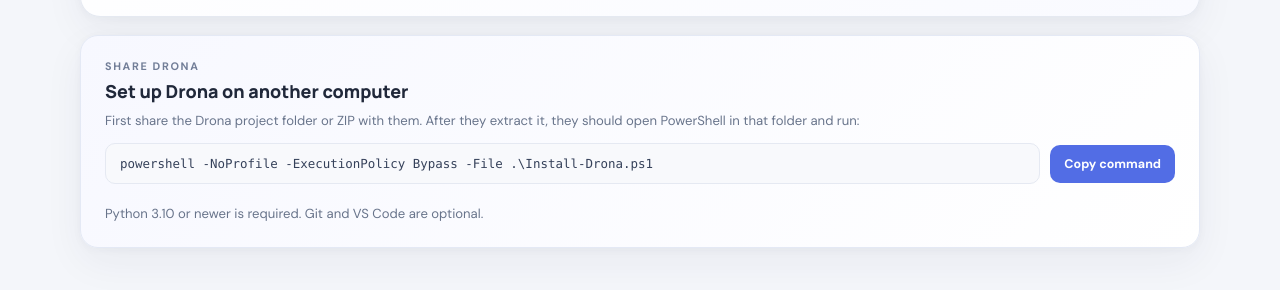
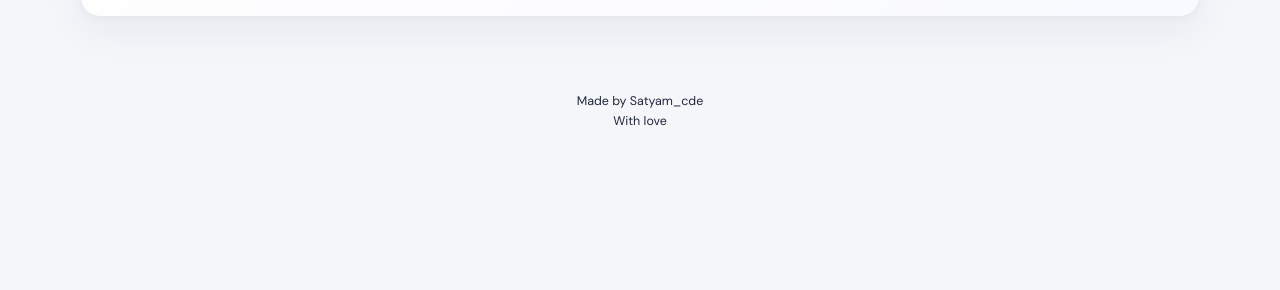
Before and after one commit to SatyamInnovates/Drona, a plain HTML site: page Frontend/index.html in a window 1280 px wide. Shown: the part 1662-1952 px from the top of the page. After the commit the page ends 1823 px from the top, so only its background shows below. Drawn offline with Linux system fonts and the light colour scheme; no server answers.

Commit message:
fix launch issue

```diff
--- a/Frontend/index.html
+++ b/Frontend/index.html
@@ -187,20 +187,13 @@
                 </div>
             </section>
 
-            <section class="install-guide" aria-labelledby="install-guide-heading">
-                <div>
-                    <p class="eyebrow">SHARE DRONA</p>
-                    <h2 id="install-guide-heading">Set up Drona on another computer</h2>
-                    <p>First share the Drona project folder or ZIP with them. After they extract it, they should open PowerShell in that folder and run:</p>
-                </div>
-                <div class="install-command-row">
-                    <code id="install-command">powershell -NoProfile -ExecutionPolicy Bypass -File .\Install-Drona.ps1</code>
-                    <button id="copy-install-command" class="recap-button" type="button">Copy command</button>
-                </div>
-                <p class="install-note" id="install-command-status" aria-live="polite">Python 3.10 or newer is required. Git and VS Code are optional.</p>
-            </section>
         </section>
     </main>
+
+    <footer class="site-footer">
+        <p>Made by Satyam_cde</p>
+        <p>With love</p>
+    </footer>
 
     <script src="index.js"></script>
 </body>
--- a/Frontend/index.js
+++ b/Frontend/index.js
@@ -63,6 +63,7 @@
 const copyInstallCommandButton = document.getElementById('copy-install-command');
 const installCommand = document.getElementById('install-command');
 const installCommandStatus = document.getElementById('install-command-status');
+if (copyInstallCommandButton && installCommand && installCommandStatus) {
     copyInstallCommandButton.addEventListener('click', async () => {
         try {
             await navigator.clipboard.writeText(installCommand.textContent.trim());
@@ -71,6 +72,7 @@
             installCommandStatus.textContent = 'Copy was blocked. Select the command above and copy it manually.';
         }
     });
+}
 
 githubPushCategory.addEventListener('change', () => {
     const wantsCustom = githubPushCategory.value === 'custom';
--- a/Frontend/style.css
+++ b/Frontend/style.css
@@ -433,6 +433,9 @@
 .file-list { display: grid; max-height: 220px; gap: 7px; overflow: auto; margin: 0; padding: 0; list-style: none; }
 .file-item { overflow: hidden; padding: 9px 11px; border: 1px solid #edf0f5; border-radius: 9px; color: #536078; background: #fafbfe; font: 0.76rem 'Consolas', 'SFMono-Regular', monospace; text-overflow: ellipsis; white-space: nowrap; }
 
+.site-footer { padding: 8px 16px 28px; text-align: center; font-size: 0.78rem; }
+.site-footer p { margin: 4px 0; }
+
 @media (max-width: 760px) {
     .page-shell { width: min(100% - 32px, 560px); }
     .page-header { padding: 32px 0 23px; }
```
Also changed, not shown: 1 other file. Lines whose indentation alone changed are shown as unchanged.
